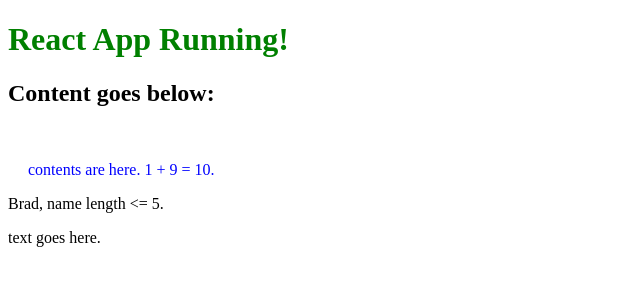
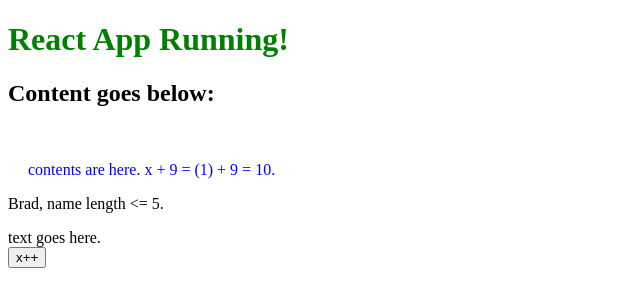
Before and after one commit to BradDHuang/React_basics_and_projects, a React (Create React App) app in the folder reactreview/: page / in a window 1280 px wide. Shown: the top 306 px of the page, without its empty margins (0-640 px from the left). Built offline with nearby package versions, Linux system fonts and the light colour scheme.

Commit message:
review: component's state

```diff
--- a/reactreview/src/App.js
+++ b/reactreview/src/App.js
@@ -9,7 +9,16 @@
 }
 
 class App extends Component {
+  // use the construtor to init state
+  constructor(props) {
+    super(props);
+    this.state = { number: 1 };
+  }
+  addOne = () => {
+    this.setState({ number: this.state.number + 1 });
+  }
   render() {
+    console.log(this.state);
     const name = "Brad";
     const textStyle = {
       color: "#00f",
@@ -24,7 +33,7 @@
         <h1 className="green">React App Running!</h1>
         <h2>Content goes below:</h2>
         <br />
-        <p style={textStyle}>contents are here. 1 + 9 = { add(1, 9) }.</p>
+        <p style={textStyle}>contents are here. x + 9 = ({this.state.number}) + 9 = { add(this.state.number, 9) }.</p>
         <p>{name}{ name.length > 5 ? ", name length > 5." : ", name length <= 5." }</p>
         <Text
           text="text goes here."
@@ -33,6 +42,7 @@
           objectProps={objectProps}
           arrayProps={arrayProps}
         />
+        <button onClick={this.addOne}>x++</button>
       </div>
     );
   }
--- a/reactreview/src/Text.js
+++ b/reactreview/src/Text.js
@@ -4,7 +4,7 @@
 
 class Text extends Component {
   render() {
-    console.log(this.props);
+    // console.log(this.props);
     // {text: "text goes here."}
 
     return (
```
Also changed, not shown: 1 other file (tests, documents, lock files or other folders).
